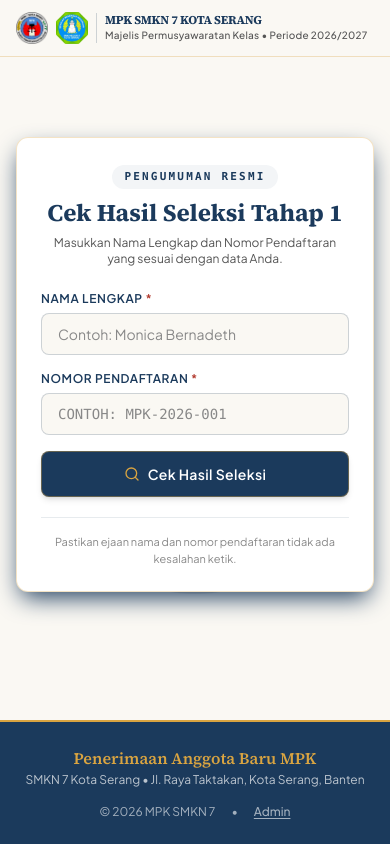
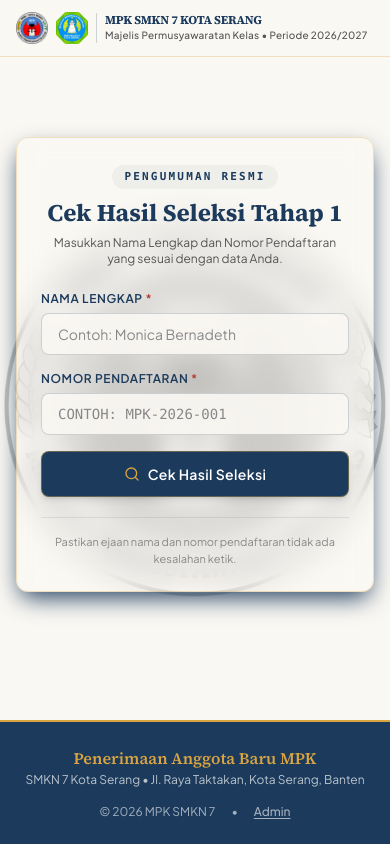
Before and after one commit to upptime993/INFO-MPK-SMKN7, a Next.js app: page / in a window 390 px wide. Built offline with nearby package versions, Linux system fonts and the light colour scheme.

Commit message:
fix: enlarge mobile logo watermark scale to 150vw and opacity to 22 percent with frosted paper blur

```diff
--- a/components/LogoWatermark.tsx
+++ b/components/LogoWatermark.tsx
@@ -4,13 +4,13 @@ import Image from "next/image";
 export const LogoWatermark: React.FC = () => {
   return (
     <div className="fixed inset-0 pointer-events-none z-0 overflow-hidden flex items-center justify-center">
-      {/* Mobile: lebih besar & opasitas lebih tinggi agar terlihat jelas */}
-      <div className="relative w-[90vw] h-[90vw] max-w-[800px] max-h-[800px] opacity-[0.15] sm:opacity-[0.12] md:opacity-[0.08] grayscale contrast-125">
+      {/* Mobile: diperbesar signifikan (150vw / 520px) & opasitas 22% agar lingkaran stempel keluar melampaui kartu form */}
+      <div className="relative w-[150vw] h-[150vw] max-w-[520px] max-h-[520px] sm:w-[650px] sm:h-[650px] md:w-[850px] md:h-[850px] opacity-[0.22] sm:opacity-[0.14] md:opacity-[0.09] grayscale contrast-125 transition-all duration-500 -translate-y-4 sm:translate-y-0">
         <Image
           src="/logo-mpk.png"
           alt="Watermark Logo MPK SMKN 7 Serang"
           fill
-          sizes="(max-width: 640px) 90vw, (max-width: 1024px) 600px, 800px"
+          sizes="(max-width: 640px) 150vw, (max-width: 1024px) 650px, 850px"
           priority={true}
           className="object-contain"
         />
--- a/components/ResultCard.tsx
+++ b/components/ResultCard.tsx
@@ -57,7 +57,7 @@ export const ResultCard: React.FC<ResultCardProps> = ({ data, onReset }) => {
     : (isLulus ? defaultPesanLulus : defaultPesanGagal);
 
   return (
-    <div className="w-full max-w-2xl mx-auto bg-paper-card border-2 border-gold/40 rounded-2xl p-4 sm:p-8 shadow-navy relative z-10 animate-fadeIn">
+    <div className="w-full max-w-2xl mx-auto bg-paper-card/92 backdrop-blur-md border-2 border-gold/40 rounded-2xl p-4 sm:p-8 shadow-navy relative z-10 animate-fadeIn">
       {/* Header Dokumen Hasil */}
       <div className="border-b border-navy/15 pb-5 mb-5 flex flex-col sm:flex-row items-center sm:items-start justify-between gap-4">
         <div className="text-center sm:text-left">
--- a/components/SearchForm.tsx
+++ b/components/SearchForm.tsx
@@ -31,7 +31,7 @@ export const SearchForm: React.FC<SearchFormProps> = ({
   };
 
   return (
-    <div className="w-full max-w-xl mx-auto bg-paper-card border border-gold/30 rounded-xl p-6 sm:p-8 shadow-navy relative z-10">
+    <div className="w-full max-w-xl mx-auto bg-paper-card/92 backdrop-blur-md border border-gold/30 rounded-xl p-6 sm:p-8 shadow-navy relative z-10">
       {/* Header Form */}
       <div className="text-center mb-6">
         <span className="inline-block px-3 py-1 rounded-full bg-navy/5 text-navy font-mono text-[11px] font-bold uppercase tracking-[0.2em] mb-2">
@@ -58,7 +58,7 @@ export const SearchForm: React.FC<SearchFormProps> = ({
             value={nama}
             onChange={(e) => setNama(e.target.value)}
             disabled={isLoading}
-            className="w-full px-4 py-2.5 rounded-lg border border-navy/20 bg-paper text-ink placeholder:text-ink-muted text-sm font-sans focus:outline-none focus:ring-2 focus:ring-navy/30 focus:border-navy transition-all"
+            className="w-full px-4 py-2.5 rounded-lg border border-navy/20 bg-paper/90 text-ink placeholder:text-ink-muted text-sm font-sans focus:outline-none focus:ring-2 focus:ring-navy/30 focus:border-navy transition-all"
             required
           />
         </div>
@@ -74,7 +74,7 @@ export const SearchForm: React.FC<SearchFormProps> = ({
             value={nomorPendaftaran}
             onChange={(e) => setNomorPendaftaran(e.target.value)}
             disabled={isLoading}
-            className="w-full px-4 py-2.5 rounded-lg border border-navy/20 bg-paper text-ink placeholder:text-ink-muted text-sm font-mono focus:outline-none focus:ring-2 focus:ring-navy/30 focus:border-navy transition-all uppercase"
+            className="w-full px-4 py-2.5 rounded-lg border border-navy/20 bg-paper/90 text-ink placeholder:text-ink-muted text-sm font-mono focus:outline-none focus:ring-2 focus:ring-navy/30 focus:border-navy transition-all uppercase"
             required
           />
         </div>
```
